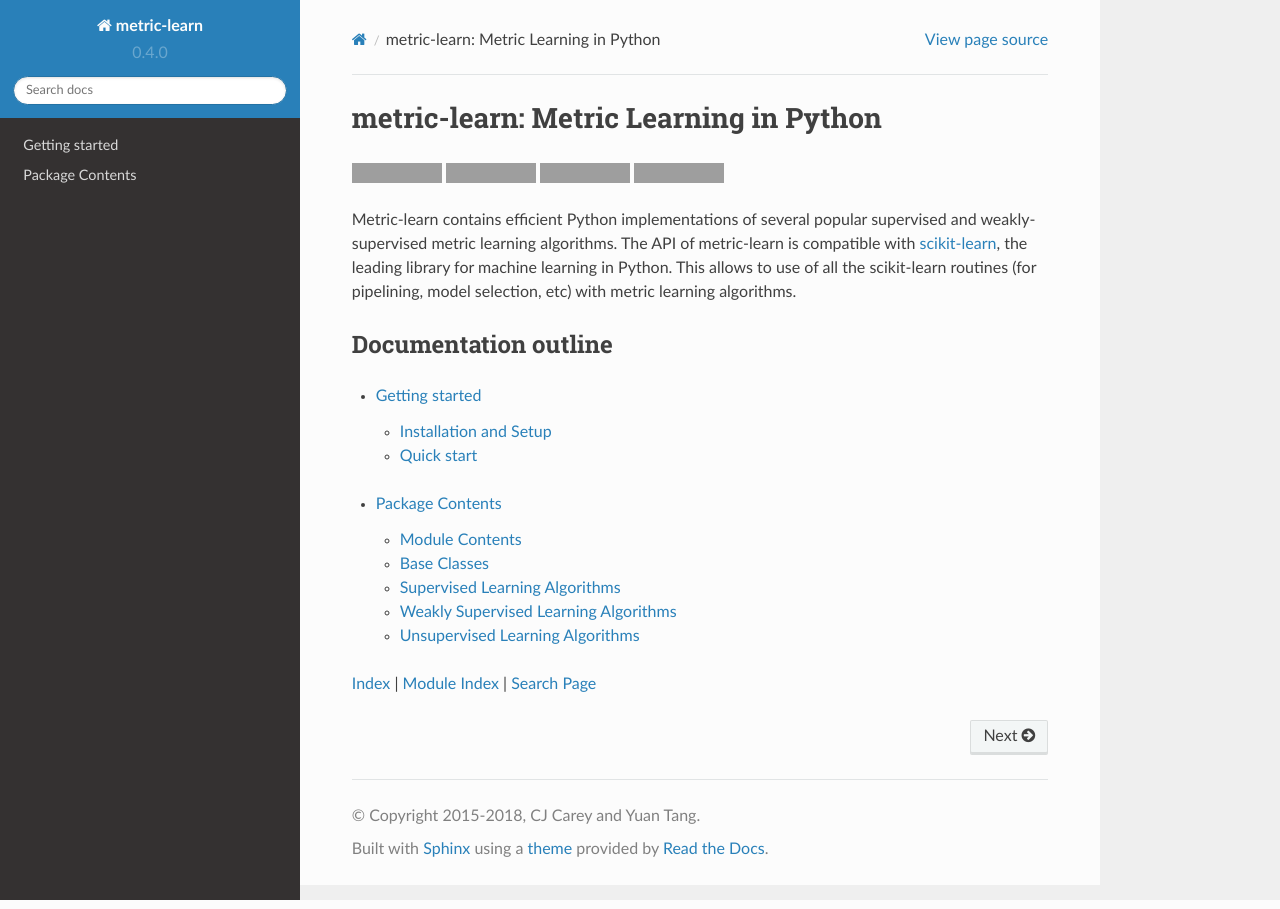
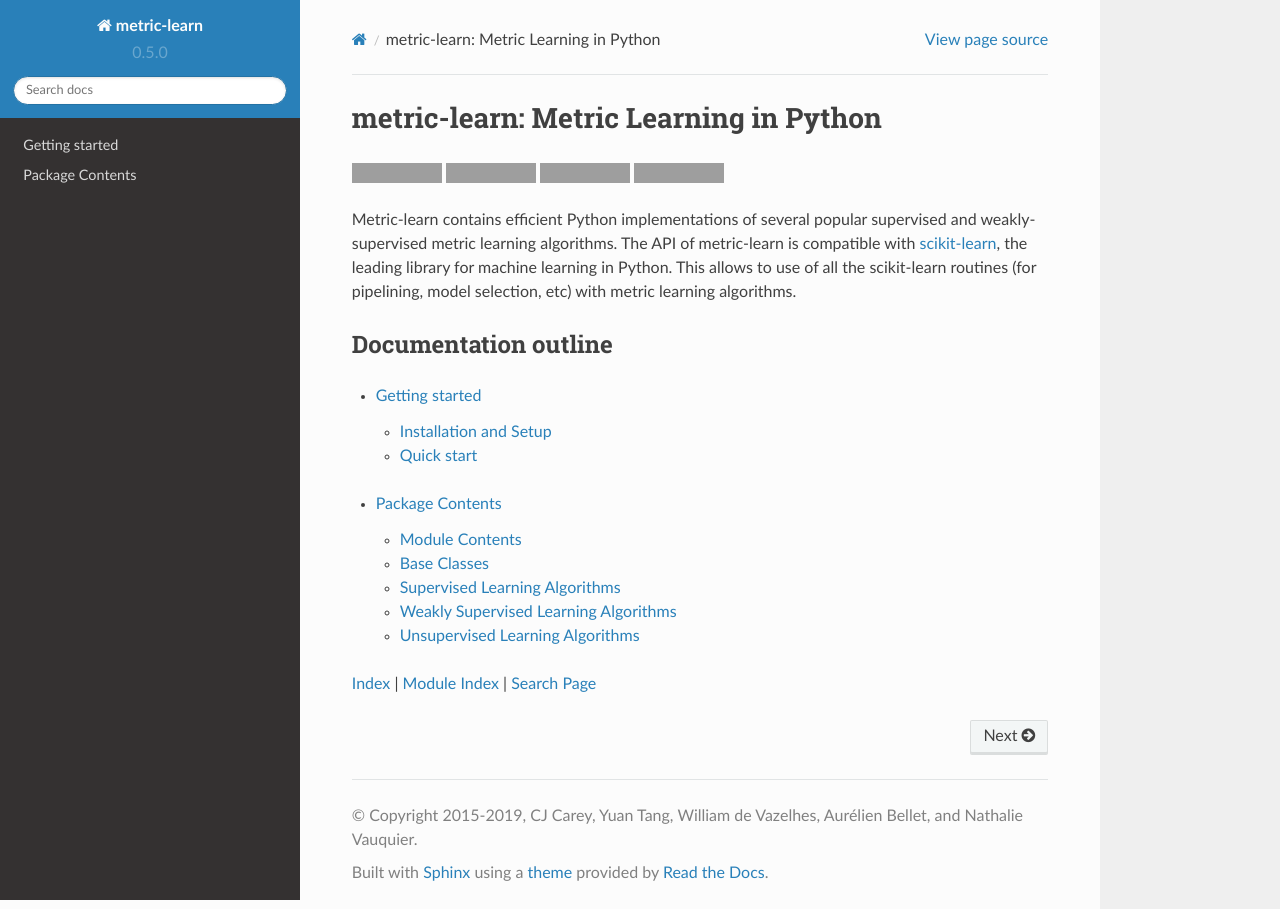
Before and after one commit to scikit-learn-contrib/metric-learn, a Sphinx documentation site: the page built from doc/index.rst, in a window 1280 px wide. Built offline with Sphinx 7.4.7 and the Read the Docs theme 2.0.0, drawn with Linux system fonts in a browser that asks for light colours; pages that are not in the unit, such as notebooks, are missing from menus; grey boxes are pictures that could not be loaded.

Commit message:
Prepare new version (#232)
* Prepare new version

* Update authors

* reorder authors

```diff
--- a/doc/conf.py
+++ b/doc/conf.py
@@ -20,10 +20,10 @@ master_doc = 'index'
 
 # General information about the project.
 project = u'metric-learn'
-copyright = u'2015-2018, CJ Carey and Yuan Tang'
-author = u'CJ Carey and Yuan Tang'
-version = '0.4.0'
-release = '0.4.0'
+copyright = u'2015-2019, CJ Carey, Yuan Tang, William de Vazelhes, Aurélien Bellet, and Nathalie Vauquier'
+author = u'CJ Carey, Yuan Tang, William de Vazelhes, Aurélien Bellet, and Nathalie Vauquier'
+version = '0.5.0'
+release = '0.5.0'
 language = 'en'
 
 exclude_patterns = ['_build']
--- a/metric_learn/_version.py
+++ b/metric_learn/_version.py
@@ -1 +1 @@
-__version__ = '0.4.0'
+__version__ = '0.5.0'
```
